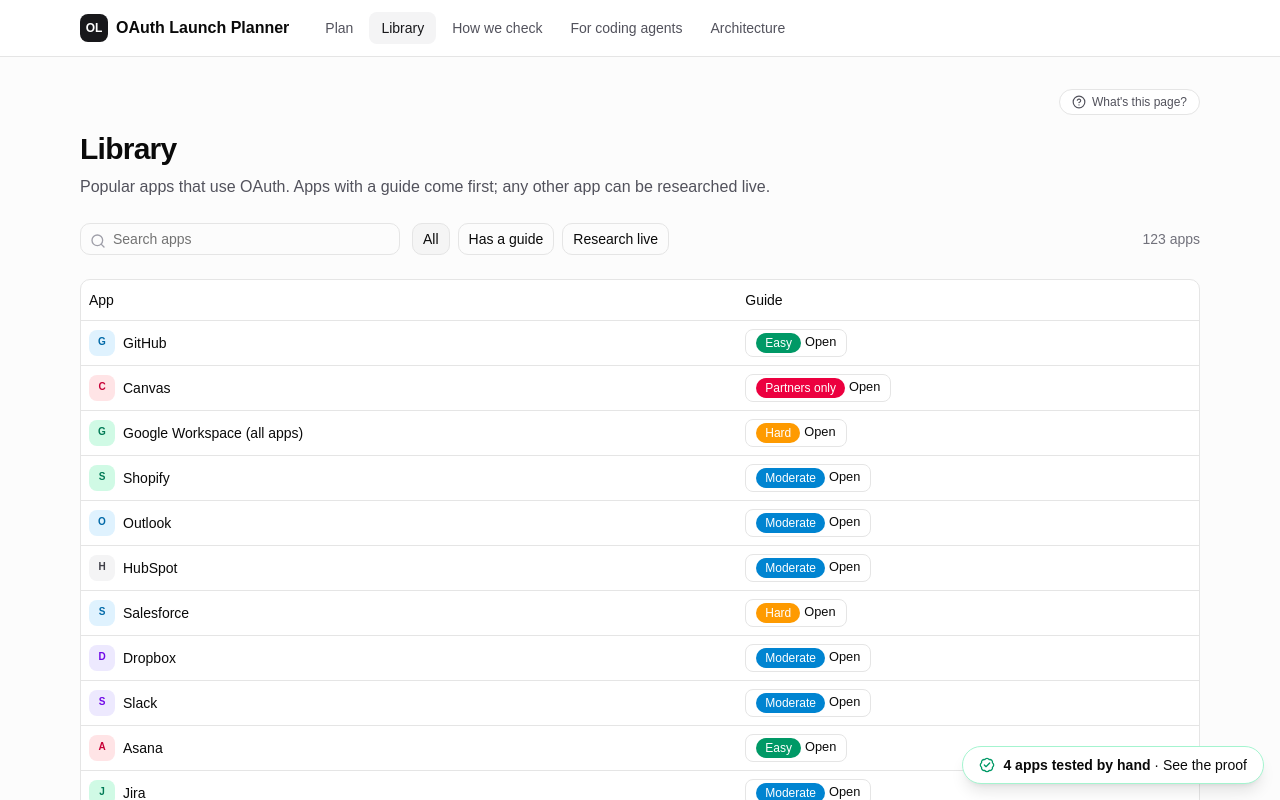
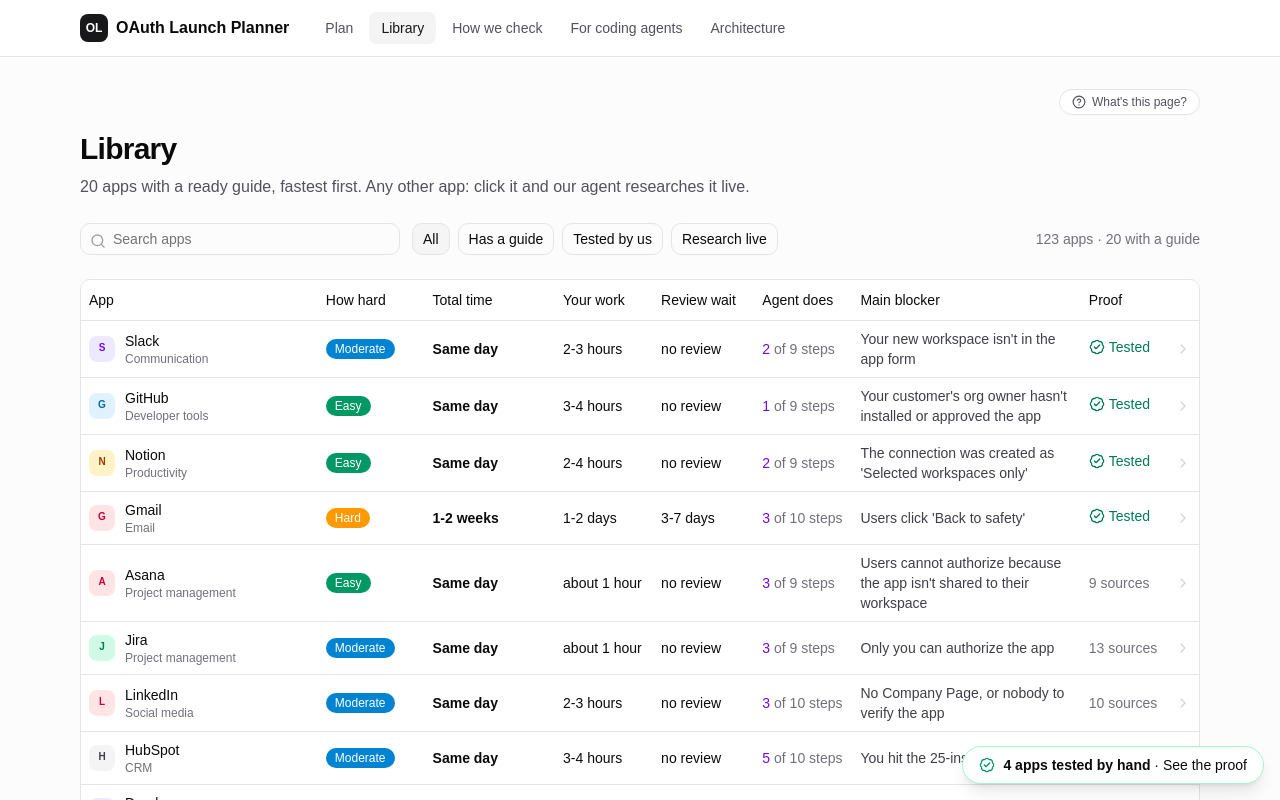
Before and after one commit to Uplof/oauth-launch-planner, a React (Vite) app: page /library in a window 1280 px wide. Shown: the top 800 px of the page. Built offline with nearby package versions, Linux system fonts and the light colour scheme.

Commit message:
Guide leads with total time and its breakdown; library table with assignment columns, whole-row links

```diff
--- /dev/null
+++ b/src/lib/time.ts
@@ -0,0 +1,25 @@
+import { type AppGuide } from "@/data/apps"
+
+// Plain wording for the typical times in a guide, shared by the guide page and the library.
+
+export function setupText([lo, hi]: [number, number]) {
+  if (hi <= 1) return "about 1 hour"
+  if (hi < 8) return `${lo === hi ? hi : `${lo}-${hi}`} hours`
+  const d = (h: number) => Math.max(1, Math.round(h / 8))
+  return d(lo) === d(hi) ? `about ${d(hi)} day${d(hi) > 1 ? "s" : ""}` : `${d(lo)}-${d(hi)} days`
+}
+
+export function waitText(g: AppGuide) {
+  const w = g.typical?.waitDays
+  if (w === undefined) return "-"
+  if (w === null) return "not published"
+  if (w[1] === 0) return "no review"
+  return w[0] === w[1] ? `about ${w[1]} days` : `${w[0]}-${w[1]} days`
+}
+
+// The headline answer: "Same day", "1-2 weeks", or "Not published" when nobody knows.
+export function totalText(g: AppGuide) {
+  const t = g.typical?.toRealUsers
+  if (!t || t === "unknown") return "Not published"
+  return t.charAt(0).toUpperCase() + t.slice(1)
+}
--- a/src/pages/Guide.tsx
+++ b/src/pages/Guide.tsx
@@ -16,6 +16,7 @@
 import { AppLogo, DifficultyBadge, LevelBadge, OwnerChip, ProofBadge, SampleNote } from "@/components/bits"
 import { checkReadiness, loadGuide, type ReadinessResult } from "@/lib/api"
 import { GuideTimeline } from "@/components/Timeline"
+import { setupText, totalText, waitText } from "@/lib/time"
 import { Loader2, Sparkles } from "lucide-react"
 
 const RANK = { basic: 0, sensitive: 1, restricted: 2, partner: 3 } as const
@@ -146,8 +147,19 @@
         </div>
       )}
 
-      <section className="grid gap-4 rounded-xl border bg-white p-5 shadow-sm">
-        <p className="text-balance text-xl font-semibold leading-snug sm:text-2xl">{app.headline}</p>
+      <section className="grid gap-5 rounded-xl border bg-white p-5 shadow-sm">
+        <div className="grid gap-1">
+          <span className="text-sm text-zinc-500">Total time, from start to your first real user</span>
+          <span className="text-4xl font-semibold tracking-tight">{totalText(app)}</span>
+          {app.typical && (
+            <span className="flex flex-wrap gap-x-4 gap-y-1 pt-1 text-sm text-zinc-600">
+              <span><b className="font-medium text-zinc-900">{setupText(app.typical.setupHours)}</b> of your work</span>
+              <span><b className="font-medium text-zinc-900">{waitText(app)}</b>{app.typical.waitDays && app.typical.waitDays[1] > 0 ? " waiting for review" : ""}</span>
+              {agentSteps > 0 && <span>an agent can do <b className="font-medium text-zinc-900">{agentSteps} of {app.steps.length}</b> steps</span>}
+            </span>
+          )}
+        </div>
+        <p className="max-w-3xl text-base leading-relaxed text-zinc-700">{app.headline}</p>
         <div className="grid gap-3 sm:grid-cols-3">
           <Fact icon={TestTube2} label="Try it yourself" claim={app.firstTest} />
           <Fact icon={Rocket} label="Real users can connect" claim={app.production} />
@@ -159,7 +171,7 @@
         <section className="grid gap-3">
           <div>
             <h2 className="text-lg font-semibold">Your timeline</h2>
-            <p className="text-sm text-zinc-500">{app.typical ? `Typical: ${app.typical.toRealUsers} to real users.` : "What happens when, and who you wait on."}</p>
+            <p className="text-sm text-zinc-500">What happens when, and who you wait on.</p>
           </div>
           <GuideTimeline phases={app.timeline} />
         </section>
--- a/src/pages/Library.tsx
+++ b/src/pages/Library.tsx
@@ -1,33 +1,43 @@
 import { useMemo, useState } from "react"
-import { Link } from "react-router-dom"
-import { Search, Sparkles } from "lucide-react"
+import { useNavigate } from "react-router-dom"
+import { BadgeCheck, ChevronRight, Search, Sparkles } from "lucide-react"
 import { Input } from "@/components/ui/input"
-import { Button } from "@/components/ui/button"
 import { ToggleGroup, ToggleGroupItem } from "@/components/ui/toggle-group"
 import { Table, TableBody, TableCell, TableHead, TableHeader, TableRow } from "@/components/ui/table"
-import { APPS } from "@/data/apps"
+import { APPS, isTested, type AppGuide } from "@/data/apps"
 import library from "@/data/library.json"
 import { AppLogo, DifficultyBadge } from "@/components/bits"
+import { setupText, totalText, waitText } from "@/lib/time"
 
 type Lib = { slug: string; name: string; modes: string[]; tools: number }
 
+// Rough days to real users, for sorting fastest first; unknown waits sort last.
+const total = (g: AppGuide) => (g.typical ? g.typical.setupHours[1] / 8 + (g.typical.waitDays ? g.typical.waitDays[1] : 999) : 9999)
+
 export default function Library() {
+  const nav = useNavigate()
   const [q, setQ] = useState("")
   const [f, setF] = useState("all")
   const rows = useMemo(() => {
-    const all = library as Lib[]
-    return all
-      .filter((l) => l.name.toLowerCase().includes(q.toLowerCase()))
-      .filter((l) => f === "all" || (f === "guide" && APPS.some((a) => a.slug === l.slug)) || (f === "live" && !APPS.some((a) => a.slug === l.slug)))
-      .sort((a, b) => Number(!!APPS.find((x) => x.slug === b.slug)) - Number(!!APPS.find((x) => x.slug === a.slug)) || b.tools - a.tools)
+    const guide = (slug: string) => APPS.find((a) => a.slug === slug)
+    return (library as Lib[])
+      .map((l) => ({ l, g: guide(l.slug) }))
+      .filter(({ l, g }) => (g?.name ?? l.name).toLowerCase().includes(q.toLowerCase()))
+      .filter(({ g }) => f === "all" || (f === "guide" && g) || (f === "tested" && g && isTested(g)) || (f === "live" && !g))
+      .sort((a, b) => {
+        if (!!a.g !== !!b.g) return a.g ? -1 : 1
+        if (a.g && b.g) return Number(isTested(b.g)) - Number(isTested(a.g)) || total(a.g) - total(b.g)
+        return b.l.tools - a.l.tools
+      })
   }, [q, f])
+  const guides = rows.filter((r) => r.g).length
 
   return (
     <div className="grid gap-6">
       <div className="grid gap-2">
         <h1 className="text-3xl font-semibold tracking-tight">Library</h1>
         <p className="max-w-3xl text-zinc-600">
-          Popular apps that use OAuth. Apps with a guide come first; any other app can be researched live.
+          {APPS.length} apps with a ready guide, fastest first. Any other app: click it and our agent researches it live.
         </p>
       </div>
       <div className="flex flex-wrap items-center gap-3">
@@ -38,31 +48,71 @@
         <ToggleGroup type="single" value={f} onValueChange={(v) => v && setF(v)} variant="outline">
           <ToggleGroupItem value="all">All</ToggleGroupItem>
           <ToggleGroupItem value="guide">Has a guide</ToggleGroupItem>
-                    <ToggleGroupItem value="live">Research live</ToggleGroupItem>
+          <ToggleGroupItem value="tested">Tested by us</ToggleGroupItem>
+          <ToggleGroupItem value="live">Research live</ToggleGroupItem>
         </ToggleGroup>
-        <span className="ml-auto text-sm text-zinc-500">{rows.length} apps</span>
+        <span className="ml-auto text-sm text-zinc-500">{rows.length} apps · {guides} with a guide</span>
       </div>
       <div className="overflow-x-auto rounded-lg border bg-white">
-        <Table>
+        <Table className="min-w-[980px]">
           <TableHeader>
             <TableRow>
               <TableHead>App</TableHead>
-                                                        <TableHead>Guide</TableHead>
+              <TableHead>How hard</TableHead>
+              <TableHead>Total time</TableHead>
+              <TableHead>Your work</TableHead>
+              <TableHead>Review wait</TableHead>
+              <TableHead>Agent does</TableHead>
+              <TableHead>Main blocker</TableHead>
+              <TableHead>Proof</TableHead>
+              <TableHead className="w-8" />
             </TableRow>
           </TableHeader>
           <TableBody>
-            {rows.map((l) => {
-              const g = APPS.find((a) => a.slug === l.slug)
+            {rows.map(({ l, g }) => {
+              const to = g ? `/apps/${g.slug}` : `/generate/${l.slug}`
               return (
-                <TableRow key={l.slug}>
-                  <TableCell><span className="flex items-center gap-2 font-medium"><AppLogo slug={l.slug} name={l.name} size={18} />{l.name}</span></TableCell>
-                                    <TableCell>
-                    {g ? (
-                      <Button size="sm" variant="outline" asChild><Link to={`/apps/${g.slug}`}><DifficultyBadge d={g.difficulty} /> Open</Link></Button>
-                    ) : (
-                      <Button size="sm" variant="ghost" asChild><Link to={`/generate/${l.slug}`}><Sparkles className="size-3.5" /> Research live</Link></Button>
-                    )}
+                <TableRow
+                  key={l.slug}
+                  tabIndex={0}
+                  role="link"
+                  aria-label={g ? `Open the ${g.name} guide` : `Research ${l.name} live`}
+                  onClick={() => nav(to)}
+                  onKeyDown={(e) => { if (e.key === "Enter") nav(to) }}
+                  className="group cursor-pointer align-top hover:bg-zinc-50 focus-visible:bg-zinc-50 focus-visible:outline-none"
+                >
+                  <TableCell>
+                    <span className="flex items-center gap-2.5">
+                      <AppLogo slug={l.slug} name={g?.name ?? l.name} size={18} />
+                      <span className="grid">
+                        <span className="font-medium">{g?.name ?? l.name}</span>
+                        {g && <span className="text-xs text-zinc-500">{g.category}</span>}
+                      </span>
+                    </span>
                   </TableCell>
+                  {g ? (
+                    <>
+                      <TableCell><DifficultyBadge d={g.difficulty} /></TableCell>
+                      <TableCell className="max-w-32 whitespace-normal text-sm font-semibold">{totalText(g)}</TableCell>
+                      <TableCell className="whitespace-nowrap text-sm">{g.typical ? setupText(g.typical.setupHours) : "-"}</TableCell>
+                      <TableCell className={`whitespace-nowrap text-sm ${g.typical?.waitDays === null ? "text-zinc-500" : ""}`}>{waitText(g)}</TableCell>
+                      <TableCell className="whitespace-nowrap text-sm">
+                        <span className="font-medium text-violet-700">{g.steps.filter((x) => x.owner === "agent").length}</span>
+                        <span className="text-zinc-500"> of {g.steps.length} steps</span>
+                      </TableCell>
+                      <TableCell className="max-w-56 whitespace-normal text-sm text-zinc-700">{g.blockers[0]?.title ?? "-"}</TableCell>
+                      <TableCell className="whitespace-nowrap text-sm">
+                        {isTested(g)
+                          ? <span className="inline-flex items-center gap-1 font-medium text-emerald-700"><BadgeCheck className="size-4" /> Tested</span>
+                          : <span className="text-zinc-500">{g.sources.length} sources</span>}
+                      </TableCell>
+                    </>
+                  ) : (
+                    <TableCell colSpan={7} className="text-sm text-zinc-500">
+                      <span className="inline-flex items-center gap-1.5"><Sparkles className="size-3.5 text-violet-500" /> No guide yet. Click to research it live, in about a minute.</span>
+                    </TableCell>
+                  )}
+                  <TableCell><ChevronRight className="size-4 text-zinc-300 group-hover:text-zinc-600" /></TableCell>
                 </TableRow>
               )
             })}
```
